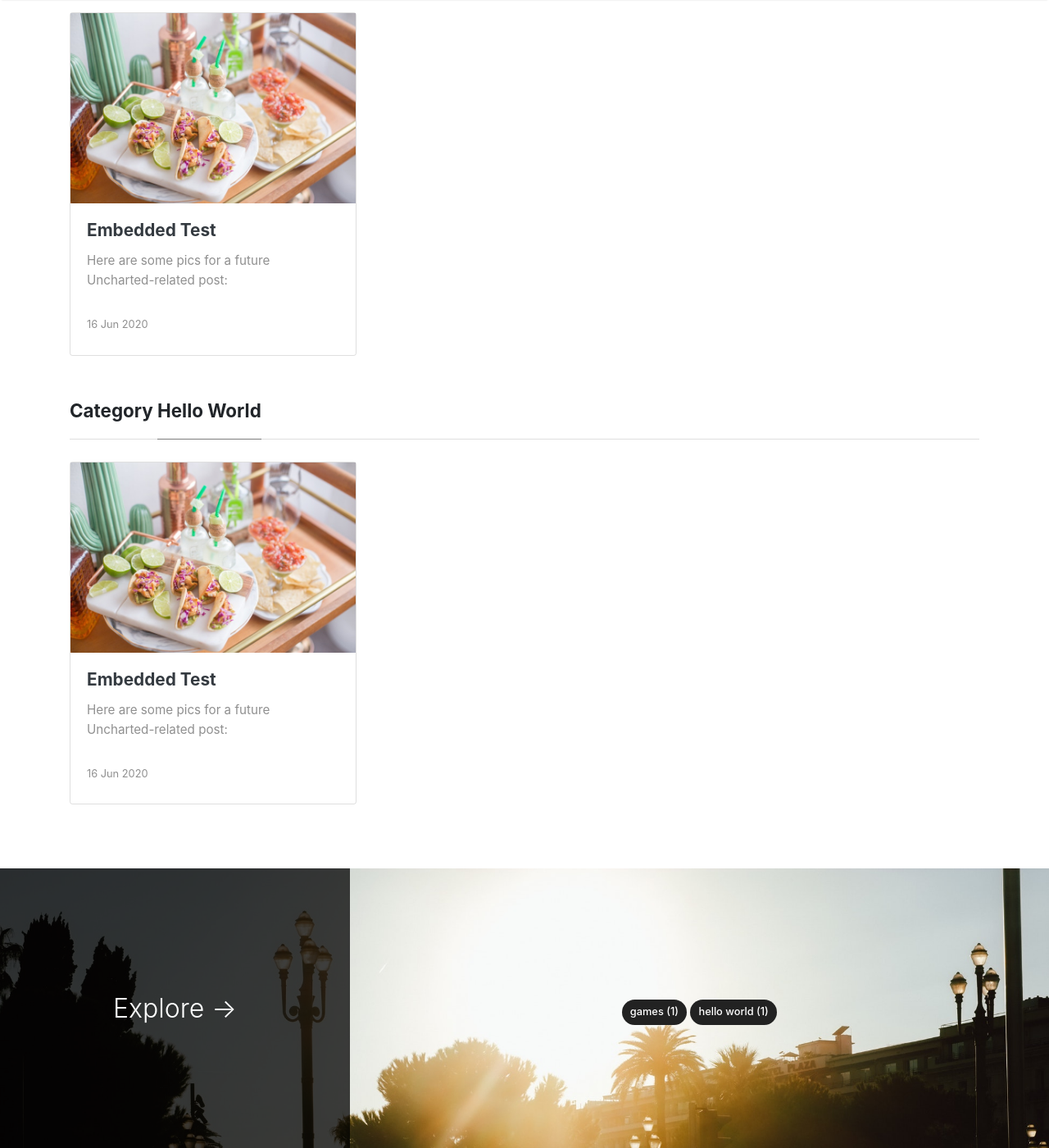
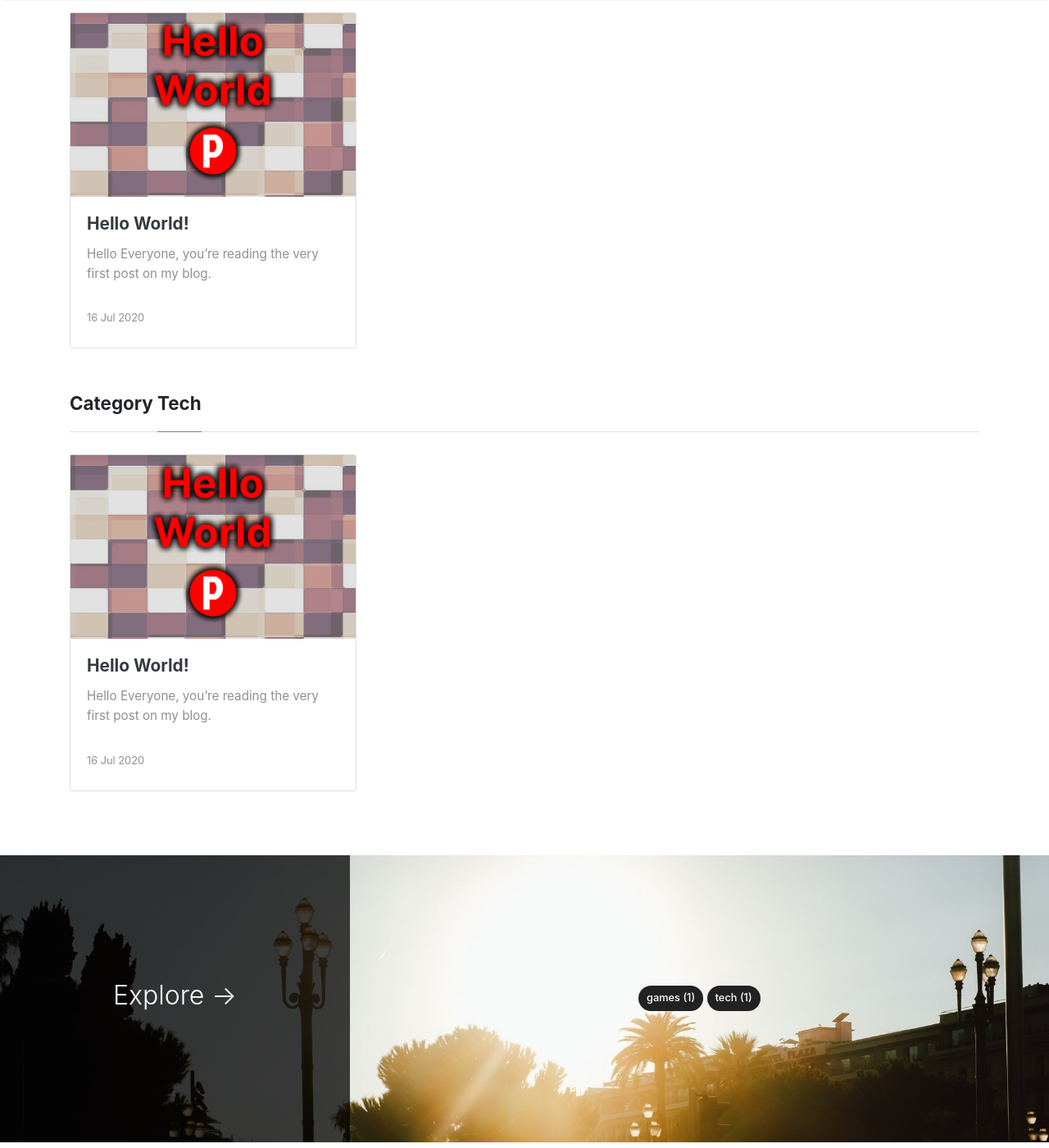
Before and after one commit to nikpushkarski/pushkar.ski, a Jekyll site: the page built from _pages/categories.md, in a window 1280 px wide and 1400 px high, scrolled down 329 px. Shown: the whole window at 82% size. Built offline with Jekyll 4.4.1, drawn with Linux system fonts in a browser that asks for light colours; nearby versions of some CDN libraries.

Commit message:
adds the first post, adjusts the images

```diff
--- /dev/null
+++ b/_posts/2020-07-16-hello-world.md
@@ -0,0 +1,23 @@
+---
+layout: post
+title:  "Hello World!"
+categories: [Games, Tech]
+# tags: [tech tag]
+image: assets/images/hello_world.jpg
+description: "The very first post on this blog."
+featured: true
+hidden: true
+comments: true
+# rating: 4.5
+---
+
+<br>
+Hello Everyone, you're reading the very first post on my blog.
+
+There's going to be a lot of posts about tech and gaming; the blog functionality will be extended too, so stay tuned and keep cool!
+
+P.S. I've decided to leave this classics here as a celebration of the new beginning. May the force of Lizard King be with you ;)
+
+<div class="embed-responsive embed-responsive-16by9">
+  <iframe class="embed-responsive-item" src="https://www.youtube.com/embed/NFeUko-lQHg" allowfullscreen></iframe>
+</div>
```
Also changed, not shown: _layouts/post.html (+2 -2 lines), _posts/_2020-06-16-embedded-test.md (renamed from _posts/2020-06-16-embedded-test.md, +1 -1 lines), assets/images/hello_world.jpg (added).
